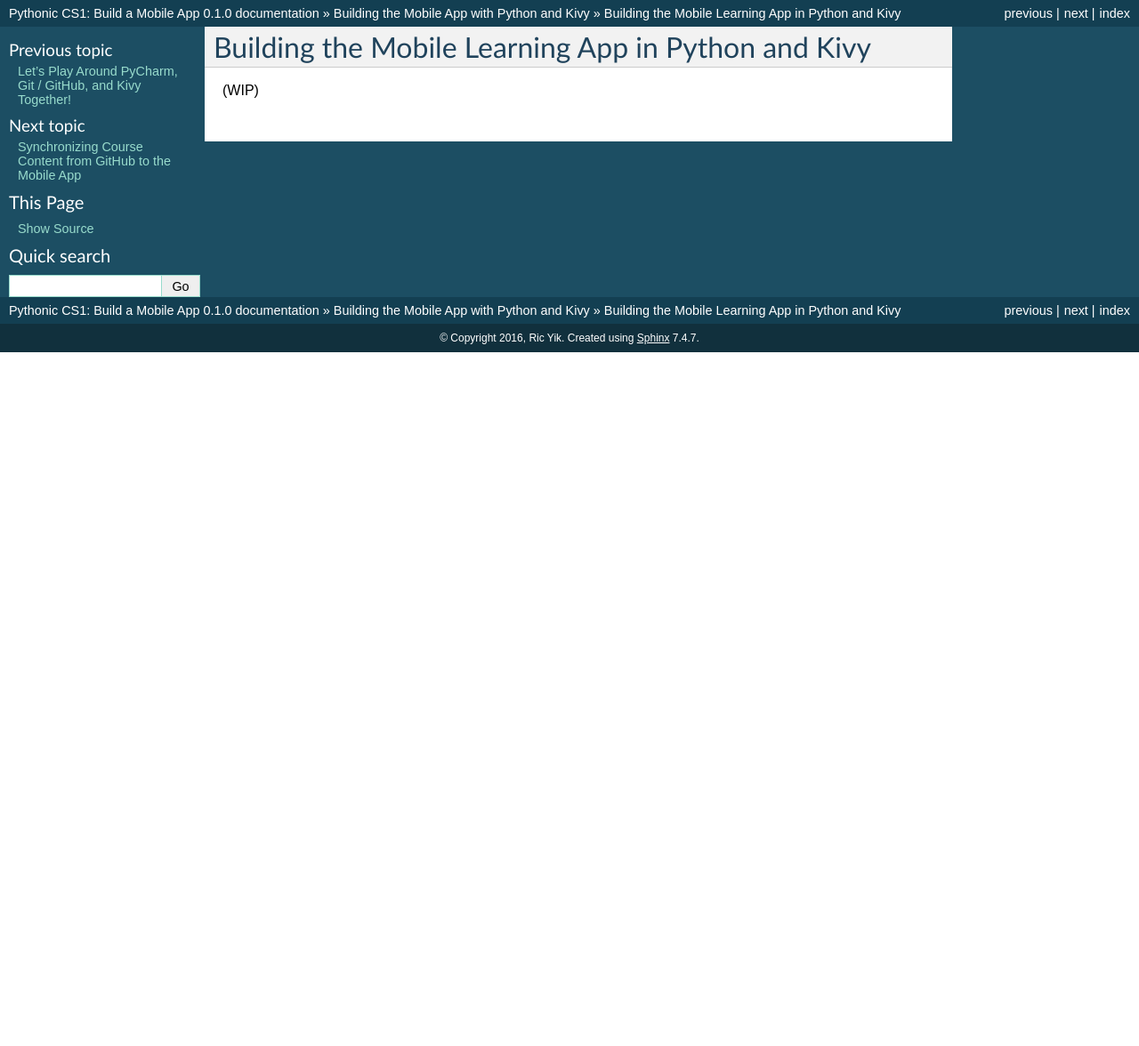
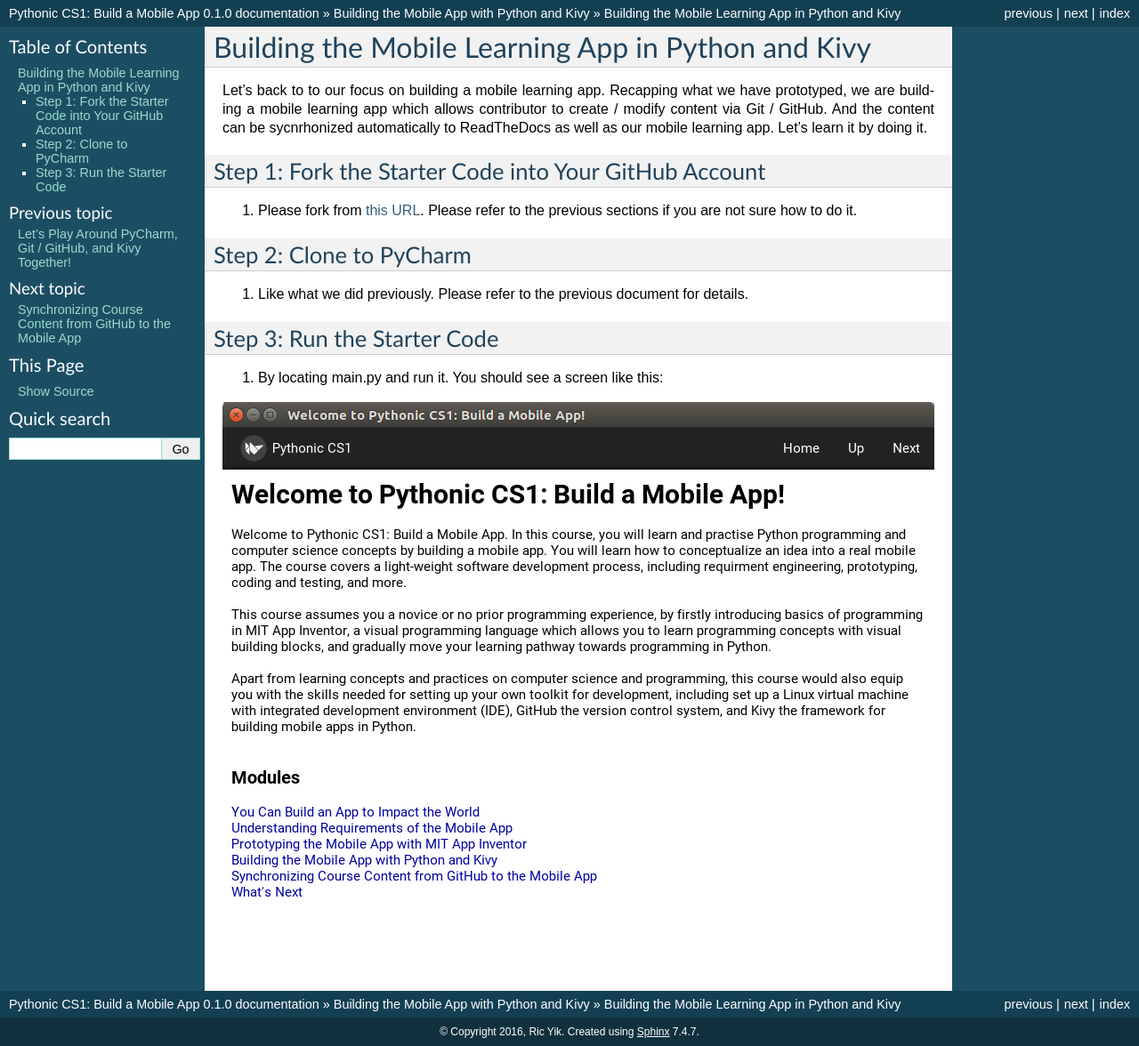
Before and after one commit to Aashritha27/mobileapp.course, a Sphinx documentation site: the page built from docs/building-the-mobile-learning-app-in-python-and-kivy.rst, in a window 1280 px wide. Shown: the whole page at 89% size. Built offline with Sphinx 7.4.7, drawn with Linux system fonts in a browser that asks for light colours; before the commit the page ends 900 px from its top, so only the background shows below that.

Commit message:
Testing reader understanding of previous setup

```diff
--- a/docs/building-the-mobile-learning-app-in-python-and-kivy.rst
+++ b/docs/building-the-mobile-learning-app-in-python-and-kivy.rst
@@ -1,4 +1,21 @@
 Building the Mobile Learning App in Python and Kivy
 ===================================================
 
-(WIP)
+Let's back to to our focus on building a mobile learning app. Recapping what we have prototyped, we are building a mobile learning app which allows contributor to create / modify content via Git / GitHub. And the content can be sycnrhonized automatically to ReadTheDocs as well as our mobile learning app. Let's learn it by doing it.
+
+Step 1: Fork the Starter Code into Your GitHub Account
+~~~~~~~~~~~~~~~~~~~~~~~~~~~~~~~~~~~~~~~~~~~~~~~~~~~~~~
+
+#. Please fork from `this URL <https://github.com/pythonicbridge/mobileapp.kivy>`_. Please refer to the previous sections if you are not sure how to do it.
+
+Step 2: Clone to PyCharm
+~~~~~~~~~~~~~~~~~~~~~~~~
+
+#. Like what we did previously. Please refer to the previous document for details.
+
+Step 3: Run the Starter Code
+~~~~~~~~~~~~~~~~~~~~~~~~~~~~
+
+#. By locating main.py and run it. You should see a screen like this:
+
+.. image:: pythonic-cs1-kivy.png
```
